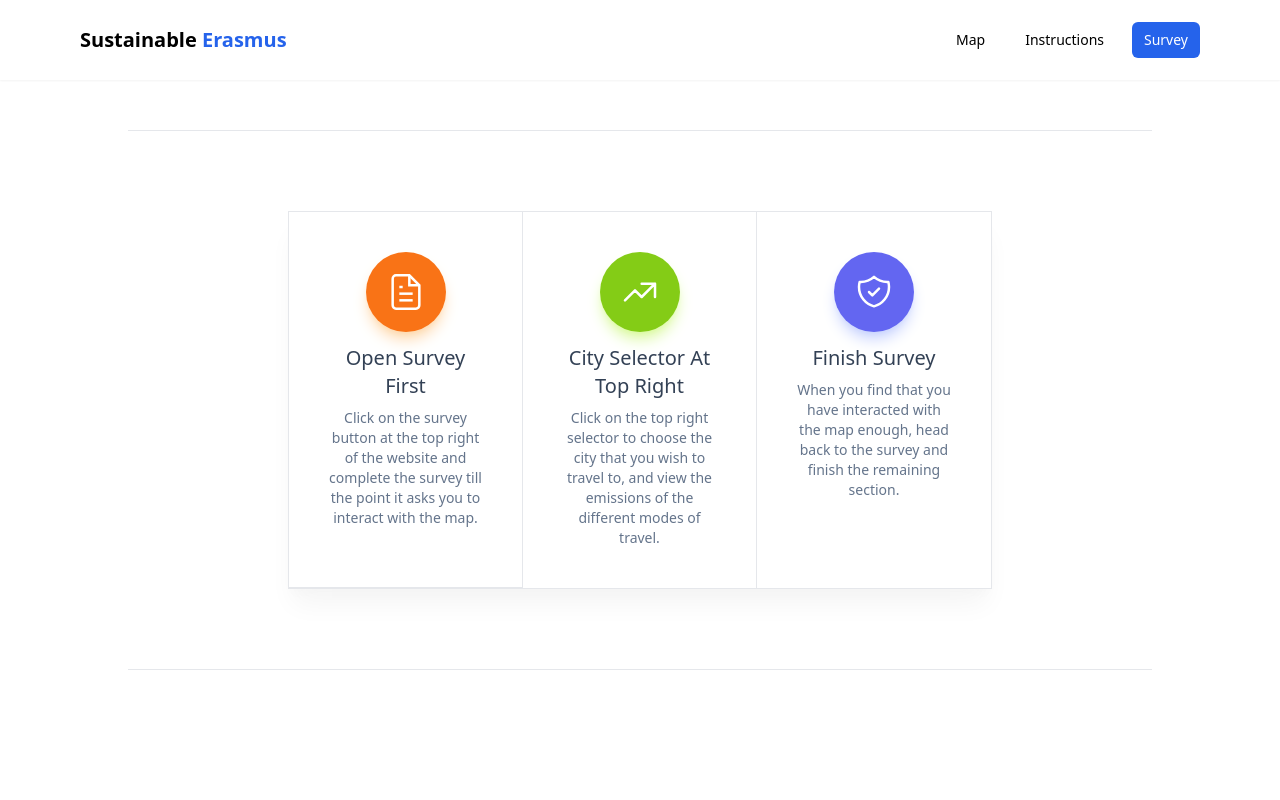
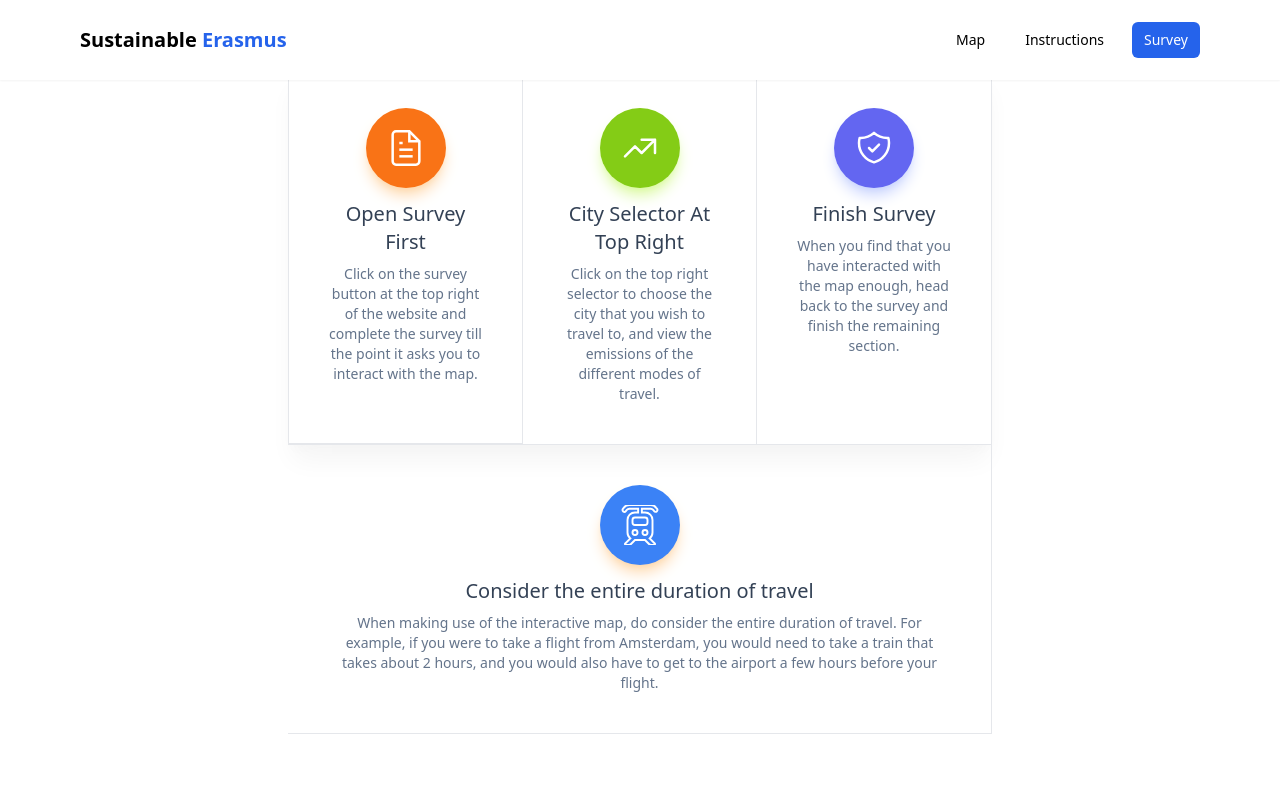
Before and after one commit to yungshekwes/sustainable-erasmus, a Next.js app: page /instructions in a window 1280 px wide. Shown: the top 800 px of the page. Built offline with nearby package versions, Linux system fonts and the light colour scheme.

Commit message:
Updated Instructions Page
--

```diff
--- a/pages/instructions.js
+++ b/pages/instructions.js
@@ -6,7 +6,7 @@ function Instructions() {
     <main className="relative flex items-center h-screen px-6 text-white lg:px-32">
     <div class="px-3 md:lg:xl:px-40 border-t border-b py-20 bg-opacity-10">
       <div class="grid grid-cols-1 md:lg:xl:grid-cols-3 group bg-white shadow-xl shadow-neutral-100 border ">
-      <div class="p-10 flex flex-col items-center text-center group md:lg:xl:border-r md:lg:xl:border-b hover:bg-slate-50 cursor-pointer">
+        <div class="p-10 flex flex-col items-center text-center group md:lg:xl:border-r md:lg:xl:border-b hover:bg-slate-50 cursor-pointer">
           <span class="p-5 rounded-full bg-orange-500 text-white shadow-lg shadow-orange-200">
             <svg xmlns="http://www.w3.org/2000/svg" class="h-10 w-10" fill="none" viewBox="0 0 24 24" stroke="currentColor" stroke-width="1.5">
               <path d="M14 2H6a2 2 0 0 0-2 2v16a2 2 0 0 0 2 2h12a2 2 0 0 0 2-2V8z"></path>
@@ -40,6 +40,18 @@ function Instructions() {
           <p class="mt-2 text-sm text-slate-500">When you find that you have interacted with the map enough, head back to the survey and finish the remaining section.</p>
         </div>
       </div>
+      <div class="p-10 flex flex-col items-center text-center group md:lg:xl:border-r md:lg:xl:border-b hover:bg-slate-50 cursor-pointer">
+          <span class="p-5 rounded-full bg-blue-500 text-white shadow-lg shadow-orange-200">
+            <svg xmlns="http://www.w3.org/2000/svg" class="h-10 w-10" fill="none" viewBox="0 0 448 512" stroke="currentColor" stroke-width="24.5">
+              <path d="M86.76 48C74.61 48 63.12 53.52 55.53 63.01L42.74 78.99C34.46 89.34 19.36 91.02 9.007 82.74C-1.343 74.46-3.021 59.36 5.259 49.01L18.04 33.03C34.74 12.15 60.03 0 86.76 0H361.2C387.1 0 413.3 12.15 429.1 33.03L442.7 49.01C451 59.36 449.3 74.46 438.1 82.74C428.6 91.02 413.5 89.34 405.3 78.99L392.5 63.01C384.9 53.52 373.4 48 361.2 48H248V96H288C341 96 384 138.1 384 192V352C384 382.6 369.7 409.8 347.4 427.4L412.9 492.9C419.9 499.9 414.9 512 404.1 512H365.3C356.8 512 348.6 508.6 342.6 502.6L288 448H160L105.4 502.6C99.37 508.6 91.23 512 82.74 512H43.04C33.06 512 28.06 499.9 35.12 492.9L100.6 427.4C78.3 409.8 64 382.6 64 352V192C64 138.1 106.1 96 160 96H200V48H86.76zM160 160C142.3 160 128 174.3 128 192V224C128 241.7 142.3 256 160 256H288C305.7 256 320 241.7 320 224V192C320 174.3 305.7 160 288 160H160zM160 320C142.3 320 128 334.3 128 352C128 369.7 142.3 384 160 384C177.7 384 192 369.7 192 352C192 334.3 177.7 320 160 320zM288 384C305.7 384 320 369.7 320 352C320 334.3 305.7 320 288 320C270.3 320 256 334.3 256 352C256 369.7 270.3 384 288 384z"/>
+            </svg>
+          </span>
+          <p class="text-xl font-medium text-slate-700 mt-3">Consider the entire duration of travel</p>
+          <p class="mt-2 text-sm text-slate-500">
+            When making use of the interactive map, do consider the entire duration of travel. For example, if you were to take a flight from Amsterdam, you would need to take
+            a train that takes about 2 hours, and you would also have to get to the airport a few hours before your flight.
+          </p>
+      </div>
     </div>
     </main>
   )
```
Also changed, not shown: 1 other file (tests, documents, lock files or other folders).
